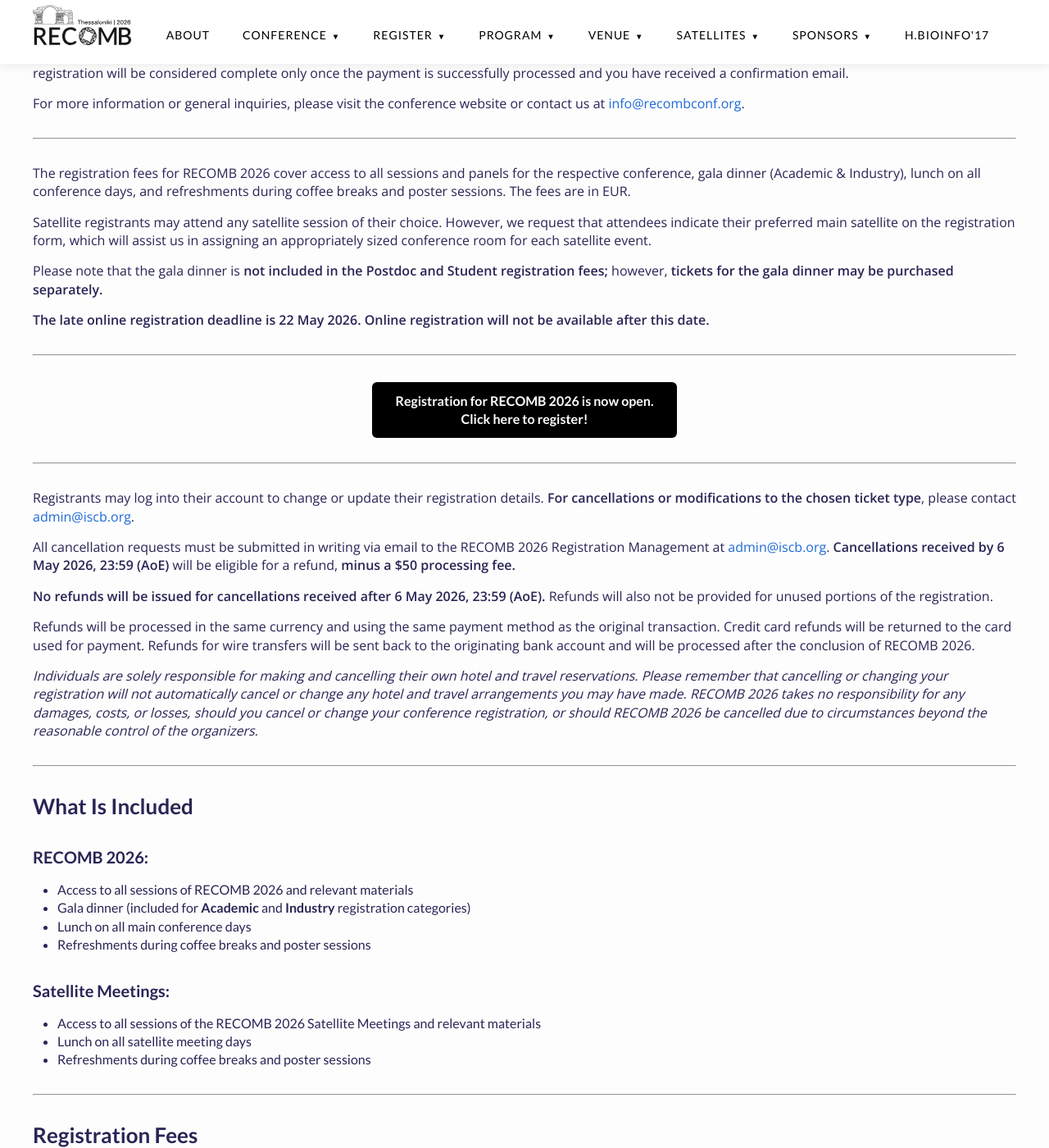
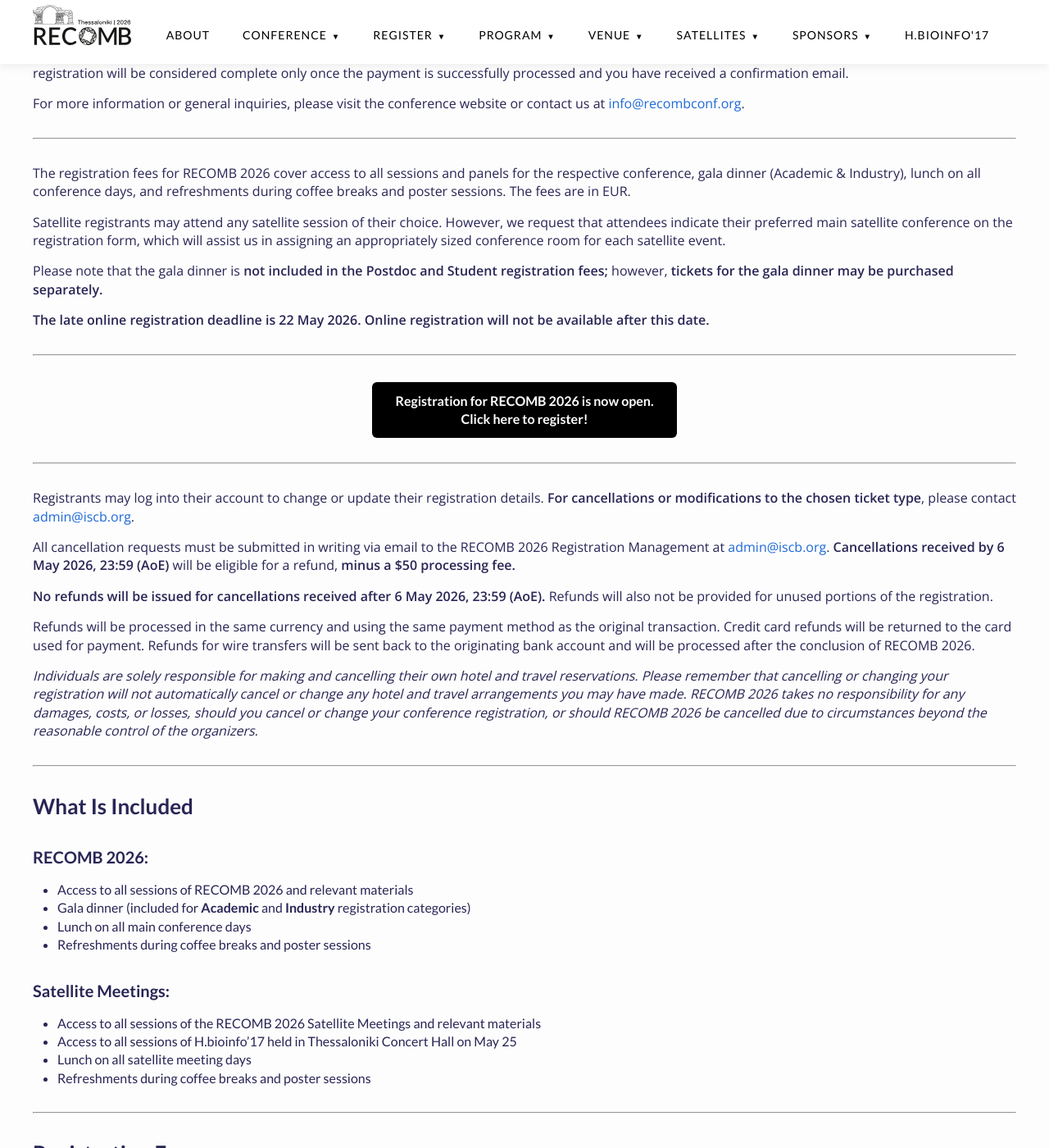
Before and after one commit to recomb-conference/recomb2026, a Jekyll site: the page built from how_to_register.md, in a window 1280 px wide and 1400 px high, scrolled down 301 px. Shown: the whole window at 82% size. Built offline with Jekyll 4.4.1, drawn with Linux system fonts in a browser that asks for light colours; nearby versions of some CDN libraries.

Commit message:
Update how_to_register.md

```diff
--- a/how_to_register.md
+++ b/how_to_register.md
@@ -13,7 +13,7 @@
 
 The registration fees for RECOMB 2026 cover access to all sessions and panels for the respective conference, gala dinner (Academic & Industry), lunch on all conference days, and refreshments during coffee breaks and poster sessions. The fees are in EUR.
 
-Satellite registrants may attend any satellite session of their choice. However, we request that attendees indicate their preferred main satellite on the registration form, which will assist us in assigning an appropriately sized conference room for each satellite event.
+Satellite registrants may attend any satellite session of their choice. However, we request that attendees indicate their preferred main satellite conference on the registration form, which will assist us in assigning an appropriately sized conference room for each satellite event.
 
 Please note that the gala dinner is **not included in the Postdoc and Student registration fees;** however, **tickets for the gala dinner may be purchased separately.**
 
@@ -62,6 +62,7 @@
 
 #### Satellite Meetings:
 * Access to all sessions of the RECOMB 2026 Satellite Meetings and relevant materials
+* Access to all sessions of H.bioinfo'17 held in Thessaloniki Concert Hall on May 25
 * Lunch on all satellite meeting days
 * Refreshments during coffee breaks and poster sessions
 
```
